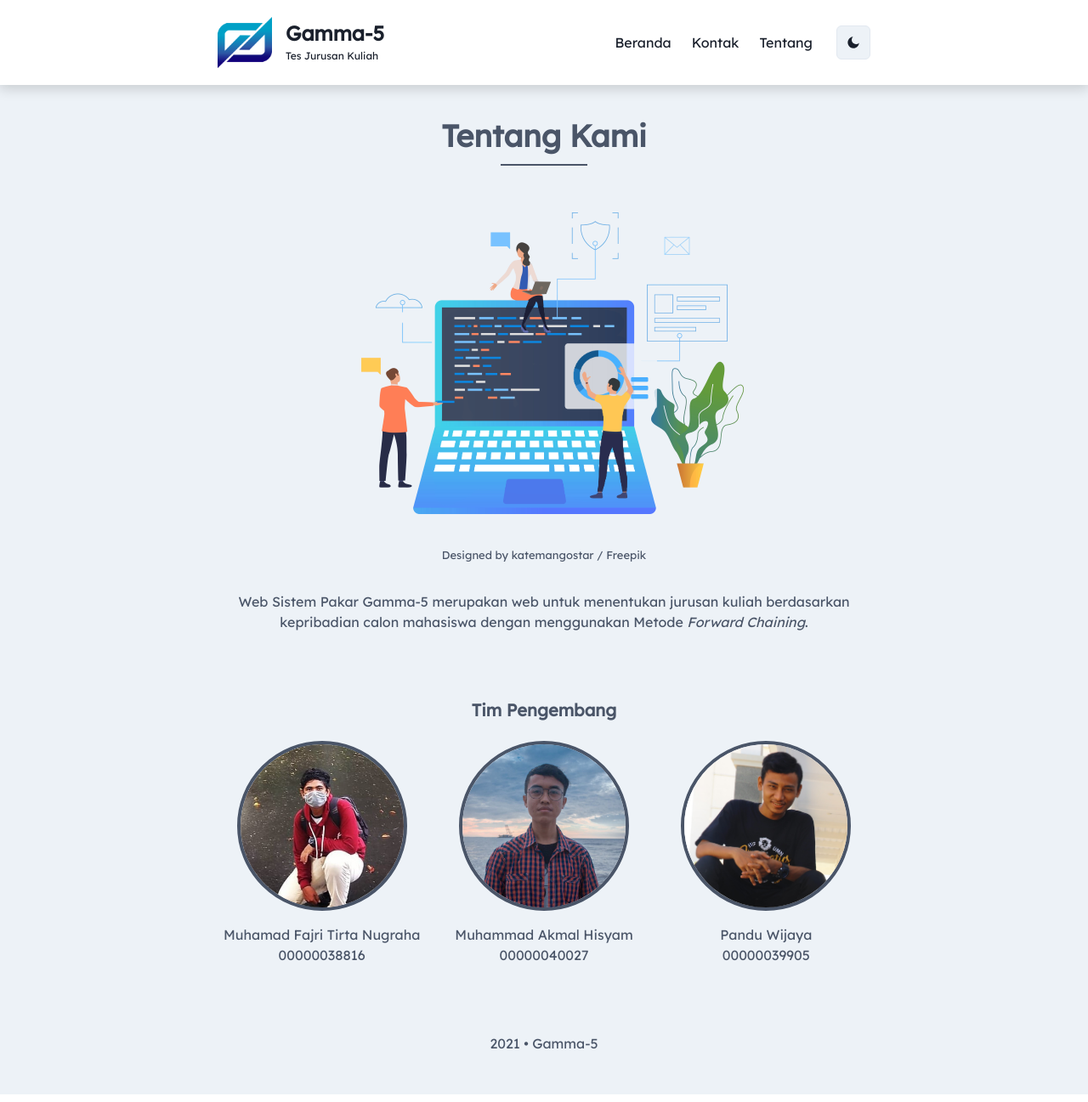
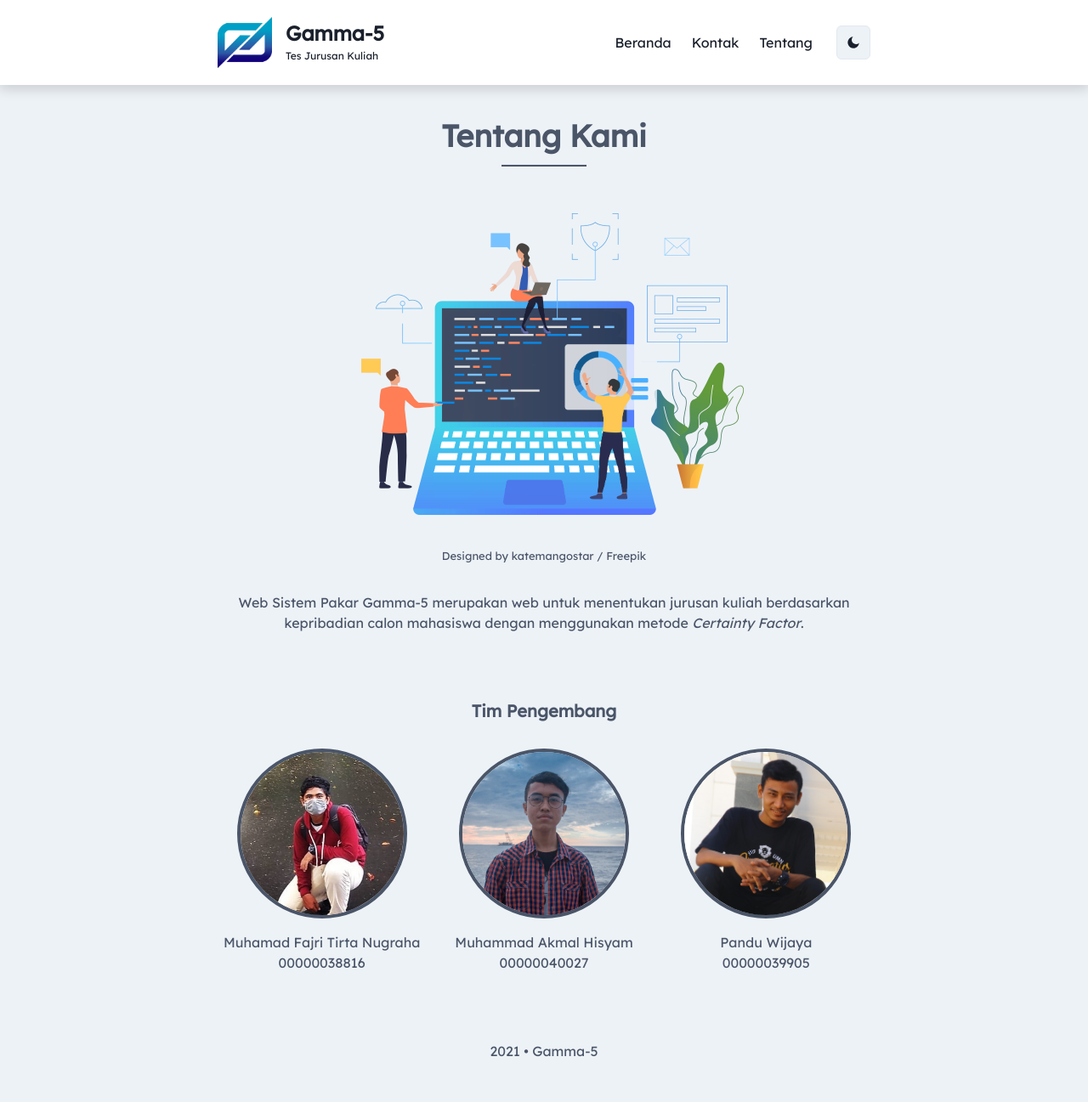
Before and after one commit to akmalhisyammm/gamma-five, a Next.js app: page /about in a window 1280 px wide. Shown: the whole page at 85% size. Built offline with nearby package versions, Linux system fonts and the light colour scheme.

Commit message:
fix: fix some bugs

```diff
--- a/src/components/aboutSections/Info.tsx
+++ b/src/components/aboutSections/Info.tsx
@@ -34,8 +34,8 @@ const Info = () => {
 
       <Box as="text">
         Web Sistem Pakar Gamma-5 merupakan web untuk menentukan jurusan kuliah
-        berdasarkan kepribadian calon mahasiswa dengan menggunakan Metode{' '}
-        <Text as="i">Forward Chaining</Text>.
+        berdasarkan kepribadian calon mahasiswa dengan menggunakan metode{' '}
+        <Text as="i">Certainty Factor</Text>.
       </Box>
     </MotionBox>
   );
--- a/src/components/aboutSections/Team.tsx
+++ b/src/components/aboutSections/Team.tsx
@@ -31,9 +31,13 @@ const Team = () => {
       <Grid
         templateColumns={['repeat(1, 1fr)', 'repeat(1, 1fr)', 'repeat(3, 1fr)']}
         gap={4}
-        marginTop={6}
+        marginTop={8}
       >
-        <Flex flexDirection="column" alignItems="center">
+        <Flex
+          flexDirection="column"
+          alignItems="center"
+          marginBottom={[4, 4, 0]}
+        >
           <Image
             border="4px solid"
             borderRadius="full"
@@ -46,7 +50,11 @@ const Team = () => {
           <Text>00000038816</Text>
         </Flex>
 
-        <Flex flexDirection="column" alignItems="center">
+        <Flex
+          flexDirection="column"
+          alignItems="center"
+          marginBottom={[4, 4, 0]}
+        >
           <Image
             border="4px solid"
             borderRadius="full"
@@ -59,7 +67,11 @@ const Team = () => {
           <Text>00000040027</Text>
         </Flex>
 
-        <Flex flexDirection="column" alignItems="center">
+        <Flex
+          flexDirection="column"
+          alignItems="center"
+          marginBottom={[4, 4, 0]}
+        >
           <Image
             border="4px solid"
             borderRadius="full"
--- a/src/components/layout/Footer.tsx
+++ b/src/components/layout/Footer.tsx
@@ -13,7 +13,7 @@ const Footer = () => {
     >
       <Text>
         2021 &bull;{' '}
-        <Link href="/tentang" passHref>
+        <Link href="/about" passHref>
           <ChakraLink>Gamma-5</ChakraLink>
         </Link>
       </Text>
--- a/src/components/layout/Header.tsx
+++ b/src/components/layout/Header.tsx
@@ -33,7 +33,7 @@ const Header = () => {
         padding={4}
       >
         <Box>
-          <Link href="/" passHref>
+          <Link href="/" passHref scroll={false}>
             <ChakraLink>
               <Flex alignItems="center">
                 <Image width={[12, 16]} src="/assets/logo.png" alt="logo" />
--- a/src/pages/about.tsx
+++ b/src/pages/about.tsx
@@ -9,7 +9,7 @@ const About = () => {
         <Heading>Tentang Kami</Heading>
         <hr
           style={{
-            border: '1px solid',
+            borderBottom: '2px solid',
             width: 100,
             margin: '12px auto 0',
           }}
--- a/src/pages/contact.tsx
+++ b/src/pages/contact.tsx
@@ -20,7 +20,7 @@ const Contact = () => {
       <Heading textAlign="center">Kontak Kami</Heading>
       <hr
         style={{
-          border: '1px solid',
+          borderBottom: '2px solid',
           width: 100,
           margin: '12px auto 0',
         }}
--- a/src/pages/test.tsx
+++ b/src/pages/test.tsx
@@ -102,7 +102,7 @@ const Test = ({ personalities, characteristics, rules }: Props) => {
       <Heading textAlign="center">Tes Penjurusan</Heading>
       <hr
         style={{
-          border: '1px solid',
+          borderBottom: '2px solid',
           width: 100,
           margin: '12px auto 0',
         }}
```
